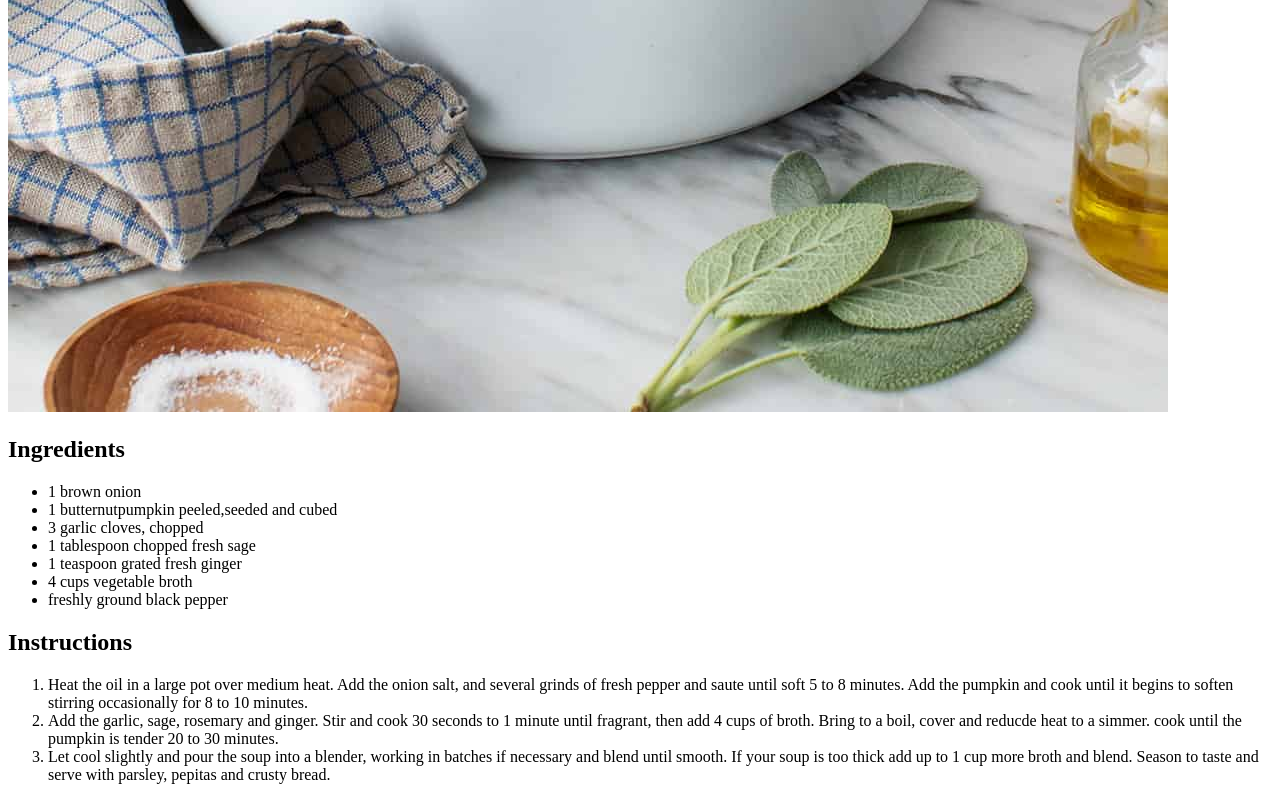
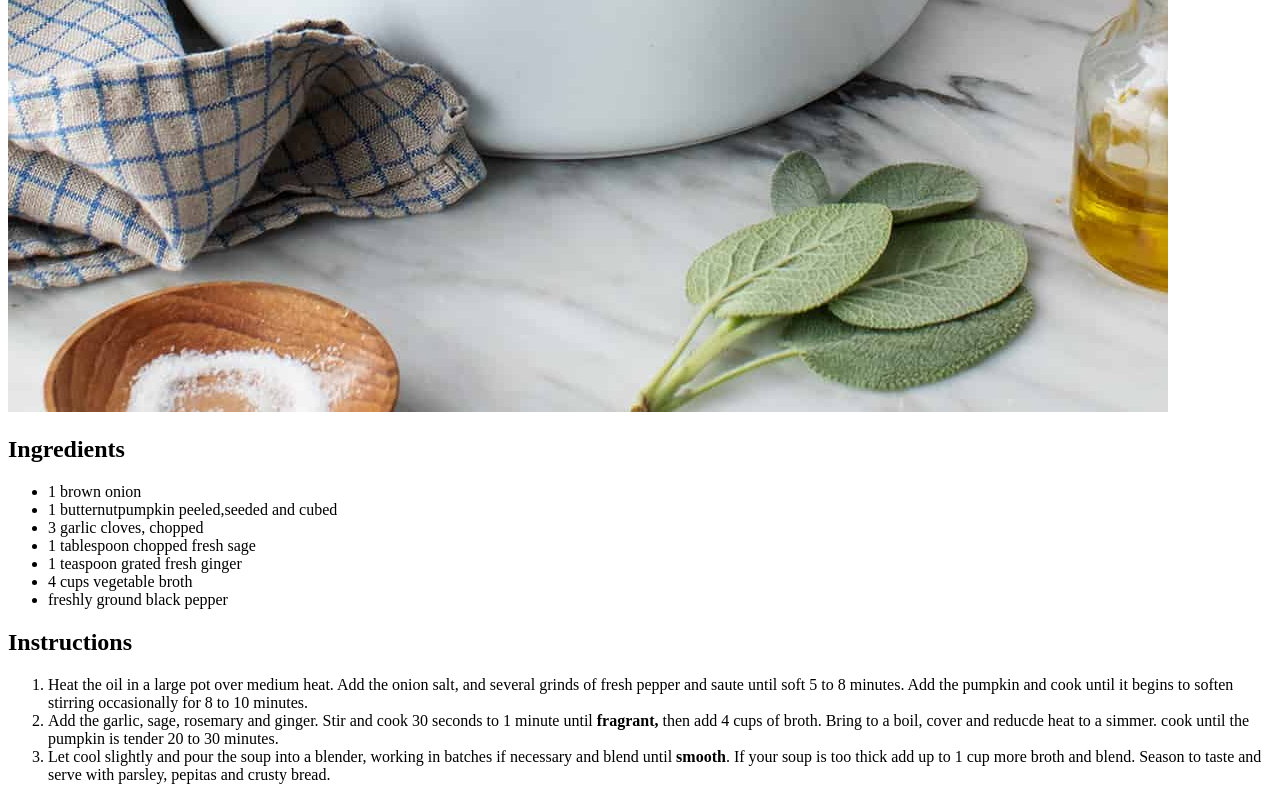
Before and after one commit to starrymoonflower/odin-recipes, a plain HTML site: page recipes/butternutpumpkinsoup.html in a window 1280 px wide. Shown: the part 1393-2193 px from the top of the page. Drawn offline with Linux system fonts and the light colour scheme.

Commit message:
testing 2 back to nano
revert back to nano from code and bolded the word smooth in instruction for butternutpumpkin recipe

```diff
--- a/recipes/butternutpumpkinsoup.html
+++ b/recipes/butternutpumpkinsoup.html
@@ -25,11 +25,11 @@
             stirring occasionally for 8 to 10 minutes.
         </li>
         <li>Add the garlic, sage, rosemary and ginger. Stir and cook 30 seconds to 1 minute
-            until fragrant, then add 4 cups of broth. Bring to a boil, cover and reducde
+            until <strong>fragrant,</strong> then add 4 cups of broth. Bring to a boil, cover and reducde
             heat to a simmer. cook until the pumpkin is tender 20 to 30 minutes.
         </li>
         <li>Let cool slightly and pour the soup into a blender, working in batches
-            if necessary and blend until smooth. If your soup is too thick add up to 1 cup
+            if necessary and blend until <strong>smooth</strong>. If your soup is too thick add up to 1 cup
             more broth and blend. Season to taste and serve with parsley, pepitas and crusty bread.
         </li>
     </ol>
```
